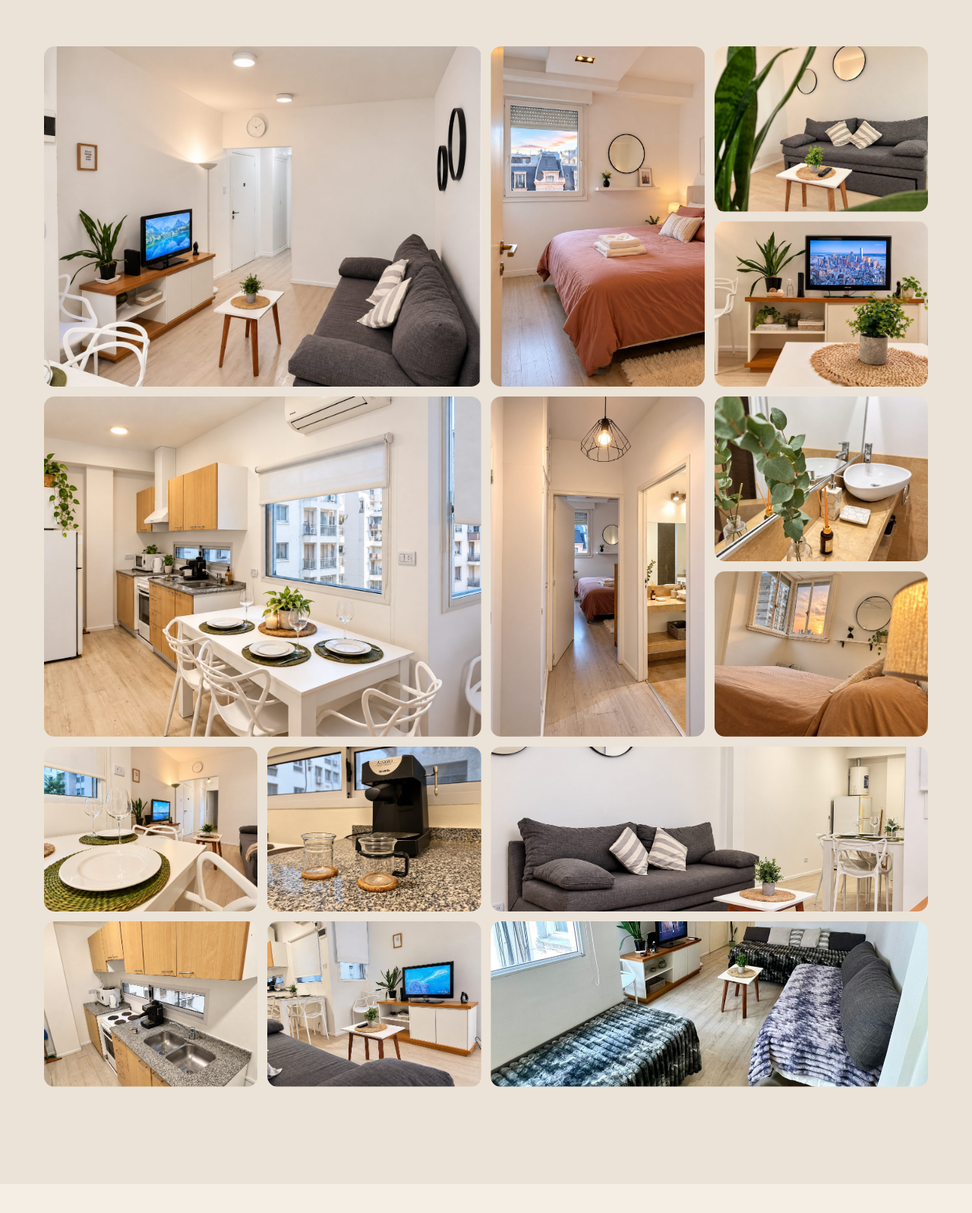
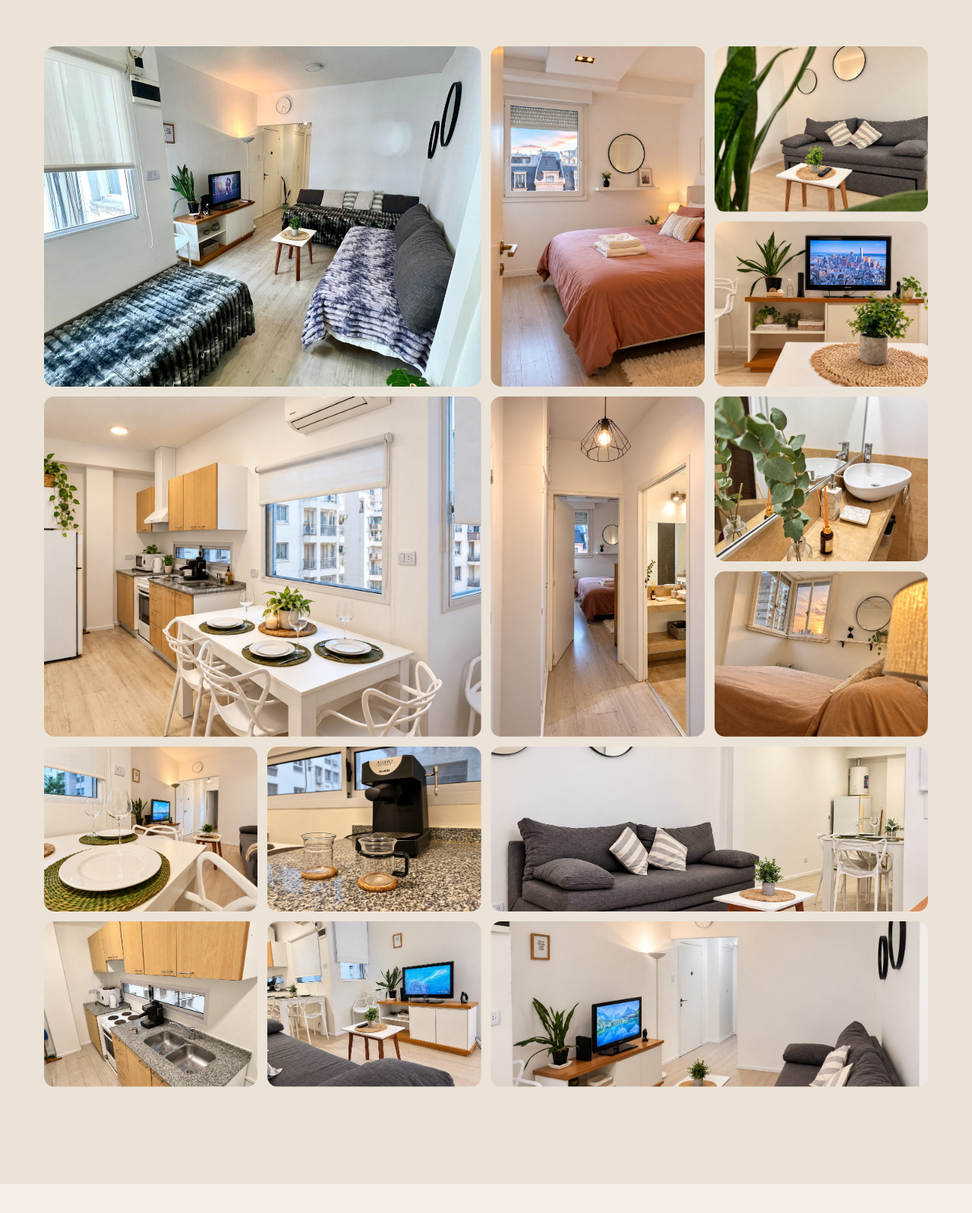
Before and after one commit to davidcortes377/propiedades, a plain HTML site: page casa-pena/index.html in a window 1280 px wide. Shown: the part 2963-4560 px from the top of the page at 76% size. Drawn offline with Linux system fonts and the light colour scheme.

Commit message:
Casa Peña: la foto del living con las tres camas abre la galería
Co-Authored-By: Claude Opus 5.5 <noreply@anthropic.com>
Claude-Session: https://claude.ai/code/session_016brkbdHh5xec193eL2We7S

```diff
--- a/casa-pena/index.html
+++ b/casa-pena/index.html
@@ -454,7 +454,7 @@ footer{padding:clamp(3.5rem,6vw,5rem) 0 2.5rem;background:var(--paper)}
         <p>Dormitorio con cama doble y vista a los techos de la ciudad, living con tres camas sencillas, comedor para compartir, cocina equipada y un baño cuidado al detalle. Toca cualquier foto para verla en grande.</p>
       </div>
       <div class="gallery" id="gallery">
-        <button class="g-big reveal-img" data-i="0" aria-label="Ver foto: living"><img src="fotos/living.jpg" alt="Living completo con TV y mesa ratona" loading="lazy"></button>
+        <button class="g-big reveal-img" data-i="0" aria-label="Ver foto: living con las tres camas"><img src="fotos/living-camas.jpg" alt="Living con tres camas sencillas, mesa ratona y TV" loading="lazy"></button>
         <button class="g-tall reveal-img" data-i="1" aria-label="Ver foto: dormitorio"><img src="fotos/dormitorio.jpg" alt="Dormitorio con vista a techos franceses" loading="lazy"></button>
         <button class="reveal-img" data-i="2" aria-label="Ver foto: cama sencilla del living"><img src="fotos/sofa-espejos.jpg" alt="Cama sencilla del living con almohadones y espejos redondos" loading="lazy"></button>
         <button class="reveal-img" data-i="3" aria-label="Ver foto: mueble de TV"><img src="fotos/living-tv-detalle.jpg" alt="Mueble de TV con plantas" loading="lazy"></button>
@@ -467,7 +467,7 @@ footer{padding:clamp(3.5rem,6vw,5rem) 0 2.5rem;background:var(--paper)}
         <button class="g-wide reveal-img" data-i="10" aria-label="Ver foto: living y comedor"><img src="fotos/sofa-comedor.jpg" alt="Living integrado con el comedor" loading="lazy"></button>
         <button class="reveal-img" data-i="11" aria-label="Ver foto: cocina"><img src="fotos/cocina.jpg" alt="Cocina con horno, anafe eléctrico y bacha doble" loading="lazy"></button>
         <button class="reveal-img" data-i="12" aria-label="Ver foto: living con TV"><img src="fotos/living-tv.jpg" alt="Living con TV y mesa ratona" loading="lazy"></button>
-        <button class="g-wide reveal-img" data-i="13" aria-label="Ver foto: living con las tres camas"><img src="fotos/living-camas.jpg" alt="Living con tres camas sencillas, mesa ratona y TV" loading="lazy" style="object-position:50% 62%"></button>
+        <button class="g-wide reveal-img" data-i="13" aria-label="Ver foto: living"><img src="fotos/living.jpg" alt="Living completo con TV y mesa ratona" loading="lazy"></button>
       </div>
     </div>
   </section>
```
